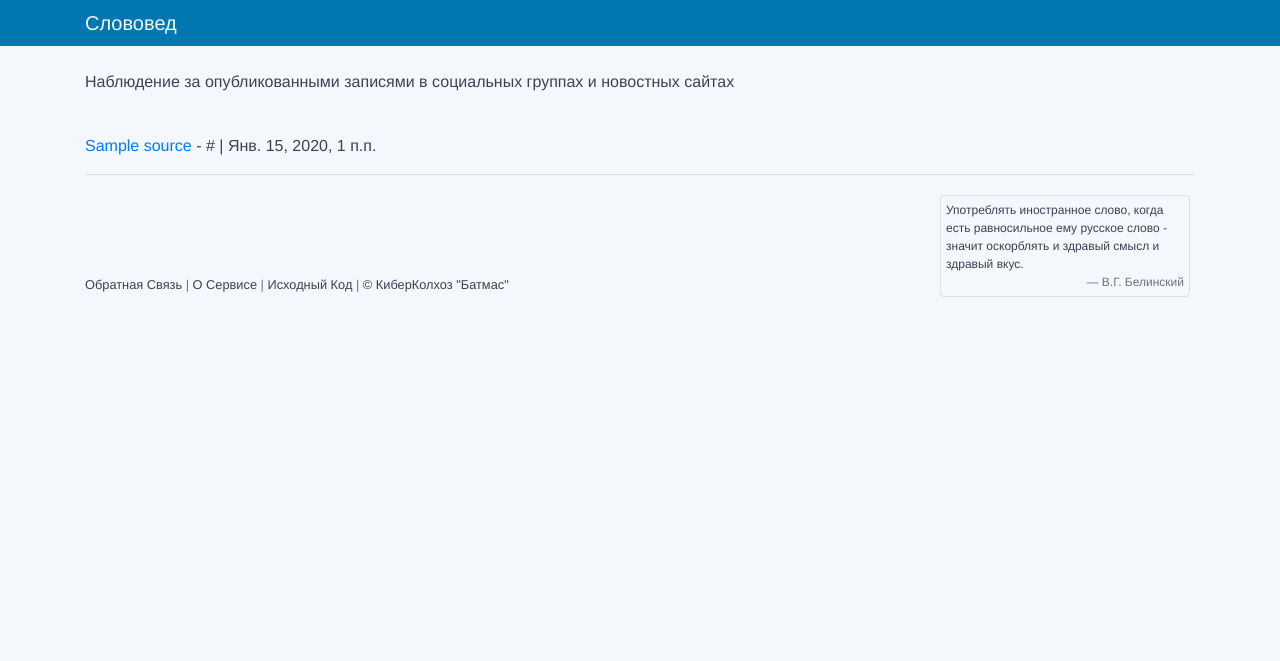
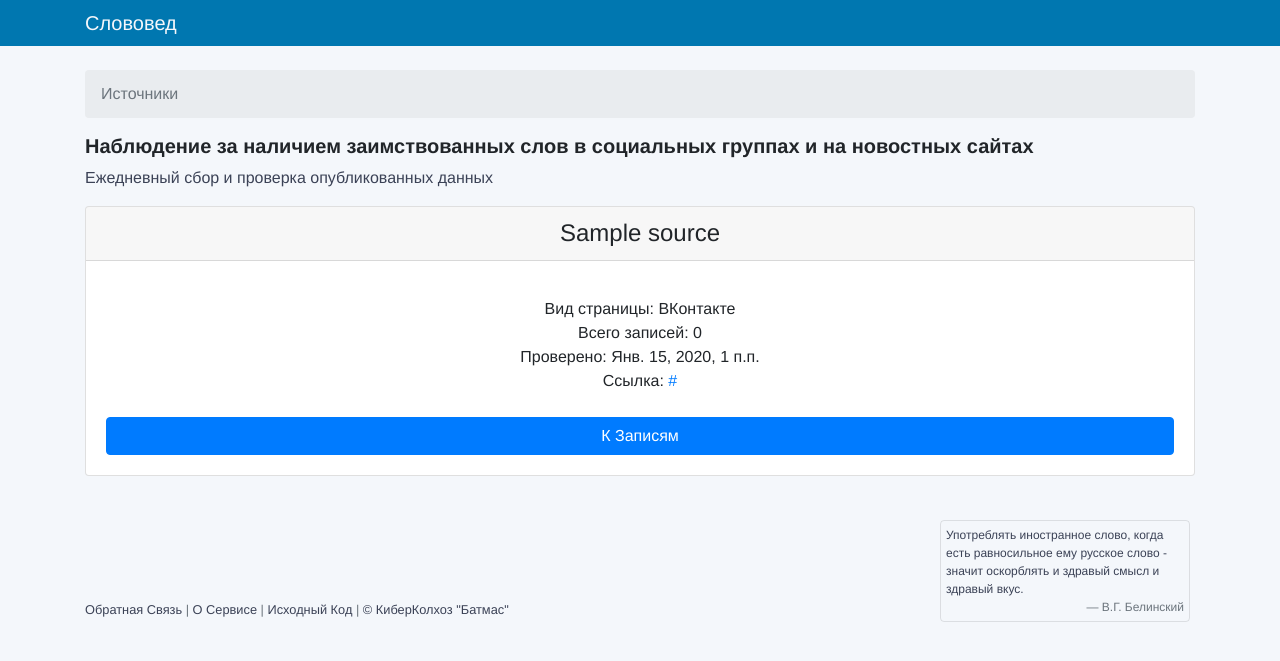
Before and after one commit to d1ffuz0r/slovoved, a Django app: page /saitoved/ in a window 1280 px wide. Shown: the top 661 px of the page. Run offline with Django 3.2, Linux system fonts and the light colour scheme; tables that the repository leaves empty hold one stand-in row (values such as "Sample post"); data that the repository does not hold is empty; some libraries are stand-ins or nearby versions.

Commit message:
улучшено отображение источников и записей

```diff
--- a/website/templates/saitoved_sources.html
+++ b/website/templates/saitoved_sources.html
@@ -14,18 +14,43 @@
 
     <section class="container">
         <br>
-        <p>Наблюдение за опубликованными записями в социальных группах и новостных сайтах</p>
-        <br>
+        <nav aria-label="breadcrumb">
+            <ol class="breadcrumb">
+                <li class="breadcrumb-item active" aria-current="page">Источники</li>
+            </ol>
+        </nav>
     </section>
 
     <section class="container">
+        <h5>Наблюдение за наличием заимствованных слов в социальных группах и на новостных сайтах</h5>
+        <p>Ежедневный сбор и проверка опубликованных данных</p>
+    </section>
+
+    <div class="container">
+        <div class="card-deck mb-3 text-center">
         {% for source in object_list %}
-            <p>
-                <a href="/saitoved/{{source.pk}}/">{{ source.title }}</a> - {{source.url}} | {{source.last_check_at}}
-            </p>
-            <hr>
+            <div class="card mb-4 box-shadow">
+                <div class="card-header">
+                    <h4 class="my-0 font-weight-normal">{{source.title}}</h4>
+                </div>
+                <div class="card-body">
+<!--                        <h1 class="card-title pricing-card-title">$0 <small class="text-muted">/ mo</small></h1>-->
+                    <ul class="list-unstyled mt-3 mb-4">
+                        <li>Вид страницы: {{source.get_kind_display}}</li>
+                        <li>Всего записей: {{source.cnt}}</li>
+                        <li>Проверено: {{source.last_check_at}}</li>
+                        <li>Ссылка: <a href="{{source.url}}" target="_blank">{{source.url}}</a></li>
+                    </ul>
+                    <a href="/saitoved/{{source.pk}}/" class="btn btn-block btn-primary">К Записям</a>
+                </div>
+            </div>
+            {% if forloop.counter|divisibleby:3 %}
+            </div>
+            <div class="card-deck mb-3 text-center">
+            {% endif %}
         {% endfor %}
-    </section>
+        </div>
+    </div>
 
     <section class="container" style="margin-top: 20px">
         <div class="row">
--- a/website/views.py
+++ b/website/views.py
@@ -65,7 +65,7 @@ class LoadUrlView(View):
 
 class SaitovedView(ListView):
     template_name = 'saitoved_sources.html'
-    queryset = Source.objects.all().annotate(cnt=Count('record')).order_by('-last_check_at')
+    queryset = Source.objects.filter(active=True).annotate(cnt=Count('record')).order_by('-last_check_at')
 
 
 class RecordsView(ListView):
@@ -74,6 +74,6 @@ class RecordsView(ListView):
     paginate_by = 10
 
     def get_queryset(self):
-        queryset = super(RecordsView, self).get_queryset()
-        queryset = queryset.filter(source_id=self.kwargs['pk'])
+        queryset = super().get_queryset()
+        queryset = queryset.filter(source__active=True, source_id=self.kwargs['pk'])
         return queryset
--- a/zritel/models.py
+++ b/zritel/models.py
@@ -3,11 +3,13 @@ import urllib.parse as urlparse
 
 from django.contrib.postgres.fields import JSONField
 from django.db import models
+from django.db.models import signals
+from django.dispatch import receiver
 from django.utils import timezone
 
+from website.models import StopWord
 from zritel.collectors import VKCollector
 from zritel.managers import SourceManager, RecordManager
-from website.models import StopWord
 
 logger = logging.getLogger(__name__)
 
@@ -35,6 +37,10 @@ class Source(models.Model):
 
     def __str__(self):
         return '{0.title} - {0.kind}'.format(self)
+
+    @property
+    def next_update_time(self):
+        return self.last_check_at + timezone.timedelta(minutes=self.frequency)
 
     @property
     def group_name(self):
@@ -93,3 +99,15 @@ class Record(models.Model):
 
     def __str__(self):
         return '{0.url} - {0.source}'.format(self)
+
+
+@receiver(signals.post_save, sender=Source)
+def trigger_scan(sender, instance, created, **kwargs):
+    if created:
+        instance.schedule_scan()
+
+
+@receiver(signals.post_save, sender=Record)
+def trigger_processing(sender, instance, created, **kwargs):
+    if created:
+        instance.schedule_processing()
```
Also changed, not shown: website/templates/saitoved_records.html (+33 -13 lines), zritel/managers.py (+7 -0 lines).
